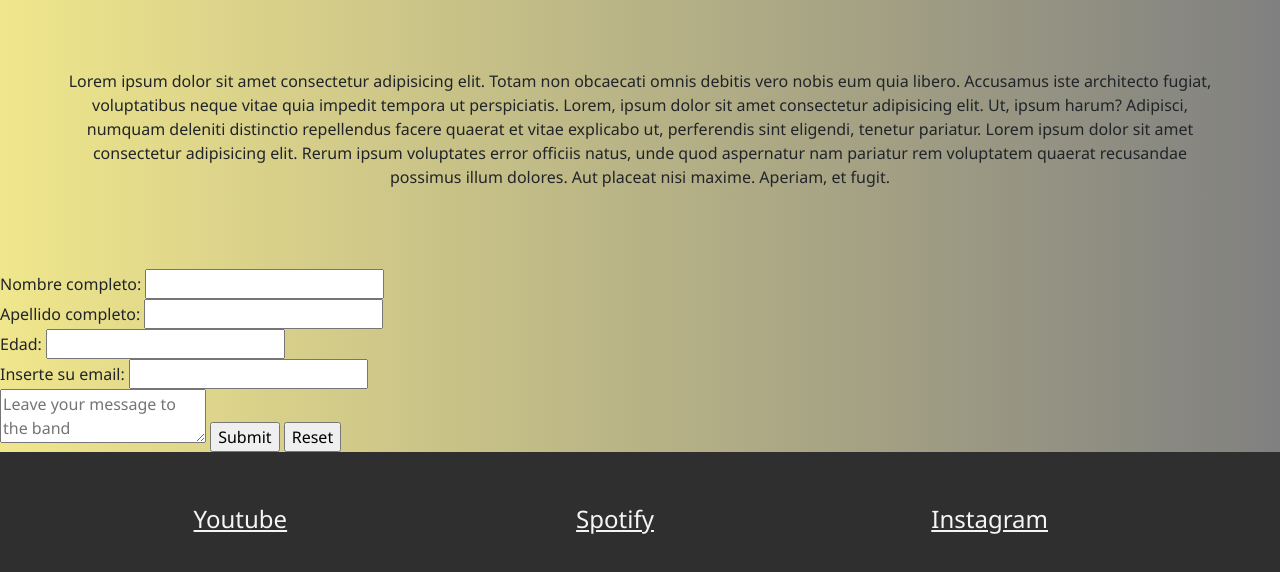
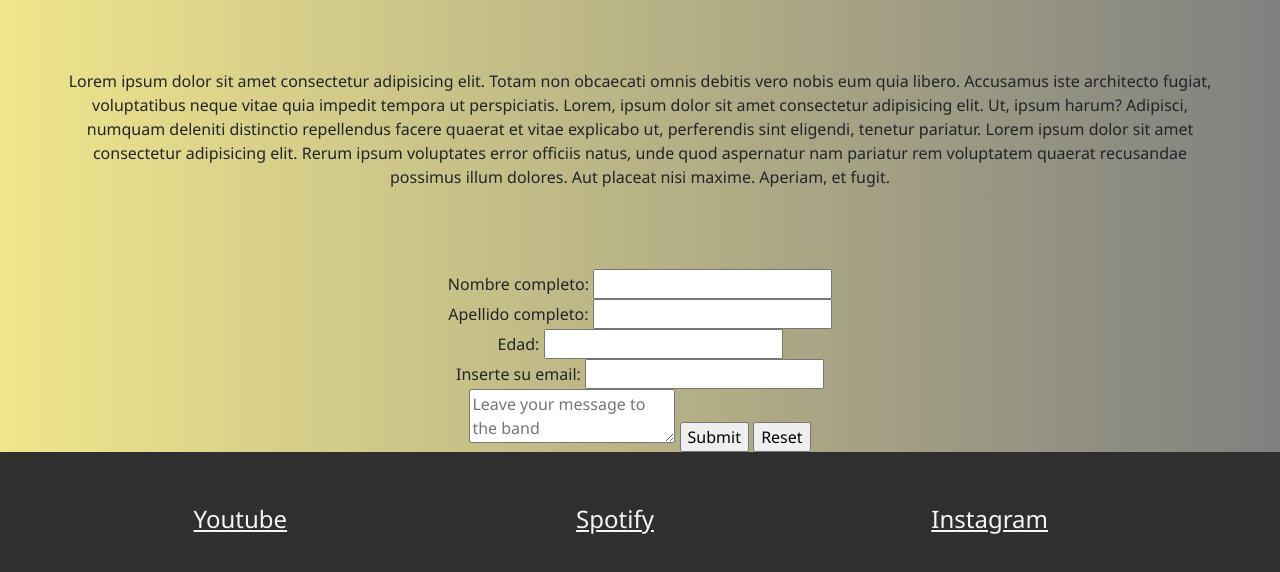
Before and after one commit to MarcosCuevass/proyecto-final-marcoscuevas, a website: page pages/contact.html in a window 1280 px wide. Shown: the part 312-884 px from the top of the page. Drawn offline with nearby package versions, Linux system fonts and the light colour scheme.

Commit message:
arreglo formulario

```diff
--- a/scss/main.scss
+++ b/scss/main.scss
@@ -34,7 +34,9 @@ p {
     max-width: 100%;
 }
 
-
+#formulario {
+    text-align: center;
+}
 
 img {
     height: auto;
```
Also changed, not shown: css/estilo.css.
